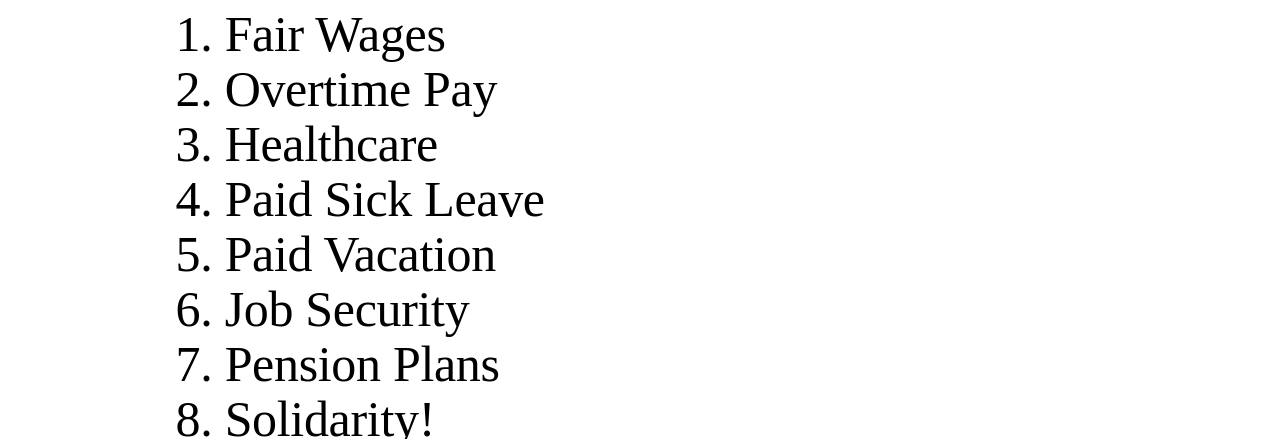
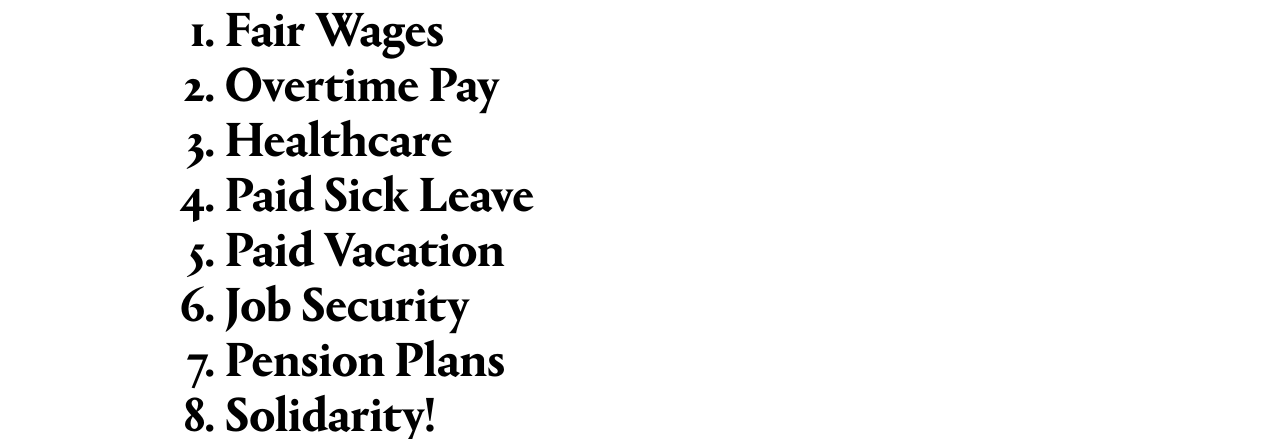
Before and after one commit to annafeng/rank-and-file, a plain HTML site: page leaflets.html in a window 1280 px wide. Shown: the part 303-751 px from the top of the page. Drawn offline with Linux system fonts and the light colour scheme.

Commit message:
finally working fonts

```diff
--- a/assets/style/style.css
+++ b/assets/style/style.css
@@ -1,5 +1,31 @@
 html, body {
     background-color: white;
+}
+
+@font-face {
+  font-family: platform-bold;
+  src: url(Platform-Bold-Web.woff);
+}
+
+@font-face {
+  font-family: portrait-bold;
+  src: url(Portrait-Bold.otf);
+}
+
+@font-face {
+  font-family: platform-regular;
+  src: url(Platform-Regular-Web.woff);
+}
+
+
+@font-face {
+  font-family: portrait-medium;
+  src: url(PortraitTextWeb-Medium.otf);
+}
+
+@font-face {
+  font-family: portrait-regular;
+  src: url(PortraitTextWeb-Regular.otf);
 }
 
 .wrapper {
@@ -39,15 +65,6 @@ html, body {
 	margin-right: 0;
 	float: left;
 }
-
-/*.nav-container-nm {*/
-/*    width: 20%;*/
-/*    height: auto;*/
-/*	line-height: 1.1em;*/
-/*	margin-right: 0;*/
-/*	text-align: center;*/
-/*	float: left;*/
-/*}*/
 
 .strike-box {
 	width: 100%;
@@ -320,7 +337,7 @@ a {
     height: auto;
     margin: 0 auto;
     font-size: 40px;
-    font-family: portrait;
+    font-family: portrait-bold;
     text-transform: none;
     line-height: 1.1em;
     padding: 10px;
@@ -340,37 +357,11 @@ a {
     text-indent: 0;
 }
 
-/*.side-by-side {*/
-/*	height: 100%;*/
-/*	position: fixed;*/
-/*	overflow-y: auto;*/
-/*}*/
-
-/*.one-half { */
-/*	width: 50%;*/
-/*}*/
-
-/*#left {*/
-/*	left: 0;*/
-	/*background-color: gray;*/
-	/*background: linear-gradient(gray, white);*/
-/*	color: black;*/
-/*	padding: 50px 25px 37px;*/
-/*}*/
-
-/*#right {*/
-/*	right: 0;*/
-	/*background-color: gray;*/
-	/*background: linear-gradient(gray, black);*/
-/*	color: black;*/
-/*	padding: 50px 25px 37px;*/
-/*}*/
-
 .contributions {
     width: 70%;
     height: auto;
     font-size: 45px;
-    font-family: portrait;
+    font-family: portrait-bold;
     text-transform: none;
     line-height: 1em;
     letter-spacing: -0.02rem;
@@ -403,7 +394,7 @@ a {
     height: auto;
     margin: 0 auto;
     font-size: 50px;
-    font-family: portrait;
+    font-family: portrait-bold;
     text-transform: none;
     line-height: 1.1em;
     padding: 10px;
@@ -436,7 +427,7 @@ a {
     height: auto;
     margin: 0 auto;
     font-size: 50px;
-    font-family: portrait;
+    font-family: portrait-bold;
     text-transform: none;
     line-height: 1.1em;
     padding: 10px;
@@ -492,37 +483,6 @@ iframe {
 }
 
 
-/*.petitions {*/
-/*    width: 100%;*/
-/*    height: auto;*/
-/*    font-size: 148px;*/
-/*    font-family: platform-bold;*/
-/*    text-transform: uppercase;*/
-/*    line-height: .85em;*/
-/*    padding: 10px;*/
-/*    padding: 1.9vw;*/
-/*    text-align: center;*/
-/*    margin-bottom: 0;*/
-/*}*/
-
-
-/*.petitions-body {*/
-/*    width: 70%;*/
-/*    height: auto;*/
-/*    margin: 0 auto;*/
-/*    font-size: 40px;*/
-/*    font-family: portrait;*/
-/*    text-transform: none;*/
-/*    line-height: 1.1em;*/
-/*    padding: 10px;*/
-    /*margin-top: -10px;*/
-/*    letter-spacing: -0.02rem;*/
-/*    padding: 1.5vw;*/
-/*    padding-top: 0px;*/
-/*    padding-bottom: 100px;*/
-/*}*/
-
-
 .petitions-column {
     font-size: 22px;
     line-height: 28px;
@@ -546,7 +506,7 @@ iframe {
     position: absolute;
     display: inline-block;
     vertical-align: top;
-    font-family: portrait;
+    font-family: portrait-bold;
     text-align: left;
     text-transform: capitalize;
     padding: 15px;
@@ -572,7 +532,7 @@ iframe {
 
 .petitions-body-text {
     margin-top: 20px;
-    font-family: portrait;
+    font-family: portrait-bold;
     font-size: 24px;
     width: 40%;
     text-align: left;
@@ -626,30 +586,3 @@ input[type="text"], select {
 	box-shadow: none;
 	cursor: pointer;
 }
-
-
-@font-face {
-  font-family: 'platform-bold';
-  src: url('Platform-Bold-Web.woff') format('woff');
-}
-
-@font-face {
-  font-family: 'platform-regular';
-  src: url('Platform-Regular-Web.woff') format('woff');
-}
-
-
-@font-face {
-  font-family: 'portrait';
-  src: url('PortraitWeb-Bold.otf') format('otf');
-}
-
-@font-face {
-  font-family: 'portrait-medium';
-  src: url('PortraitTextWeb-Medium.otf') format('otf');
-}
-
-@font-face {
-  font-family: 'portrait-regular';
-  src: url('PortraitTextWeb-Regular.otf') format('otf');
-}
```
Also changed, not shown: assets/style/Portrait-Bold.otf (added).
